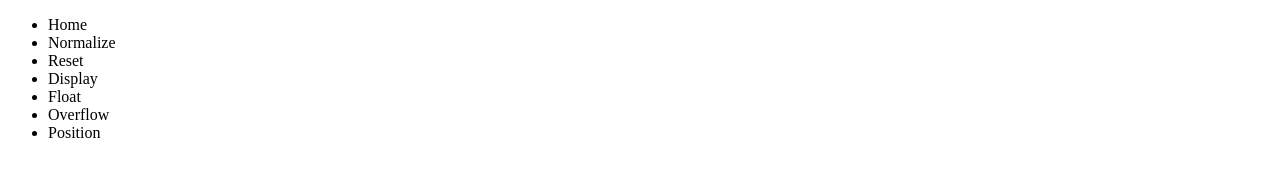
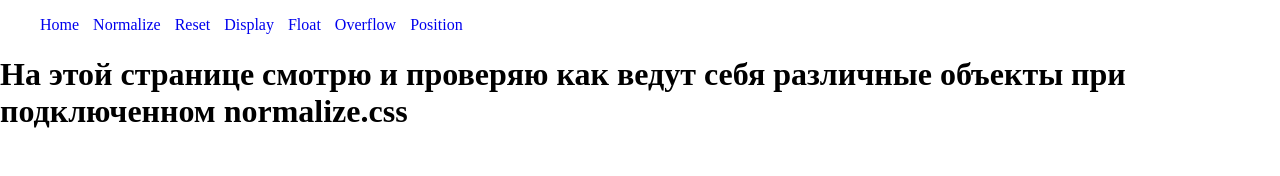
Before and after one commit to DaniilT048/Experiment-with-block-model, a plain HTML site: page pages/Normalize.html in a window 1280 px wide. Drawn offline with Linux system fonts and the light colour scheme.

Commit message:
Added header

```diff
--- a/css/style.css
+++ b/css/style.css
@@ -0,0 +1,8 @@
+header ul li {
+    display: inline-block;
+    text-decoration: none;
+    margin-right:  10px;
+}
+header ul li a {
+    text-decoration: none;
+}
--- a/pages/Normalize.html
+++ b/pages/Normalize.html
@@ -2,20 +2,22 @@
 <html lang="en">
 <head>
     <meta charset="UTF-8">
-    <title>Home</title>
+    <title>Normalize</title>
+    <link rel="stylesheet" href="../css/normalize.css">
     <link rel="stylesheet" href="../css/style.css">
 </head>
 <body>
 <header>
     <ul>
-        <li><a href="../index.html"></a>Home</li>
-        <li><a href="Normalize.html"></a>Normalize</li>
-        <li><a href="Reset.html"></a>Reset</li>
-        <li><a href="Display.html"></a>Display</li>
-        <li><a href="Float.html"></a>Float</li>
-        <li><a href="Overflow.html"></a>Overflow</li>
-        <li><a href="Position.html"></a>Position</li>
+        <li><a href="../index.html">Home</a></li>
+        <li><a href="Normalize.html">Normalize</a></li>
+        <li><a href="Reset.html">Reset</a></li>
+        <li><a href="Display.html">Display</a></li>
+        <li><a href="Float.html">Float</a></li>
+        <li><a href="Overflow.html">Overflow</a></li>
+        <li><a href="Position.html">Position</a></li>
     </ul>
 </header>
+<h1>На этой странице смотрю и проверяю как ведут себя различные объекты при подключенном normalize.css</h1>
 </body>
 </html>
```
Also changed, not shown: index.html (+7 -7 lines), pages/Display.html (+8 -8 lines), pages/Float.html (+8 -8 lines), pages/Overflow.html (+8 -8 lines), pages/Position.html (+8 -8 lines), pages/Reset.html (+10 -8 lines).
